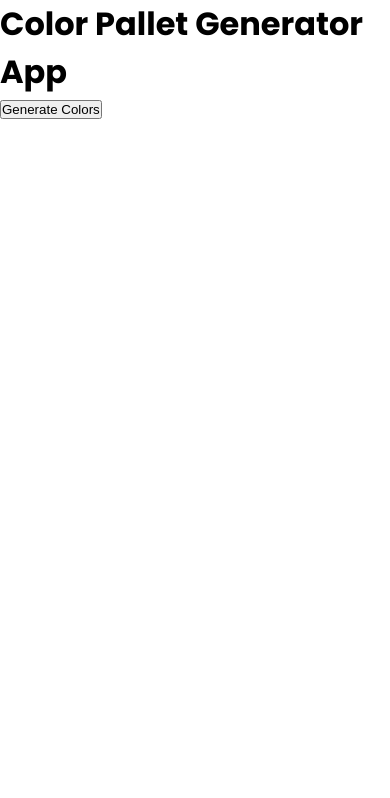
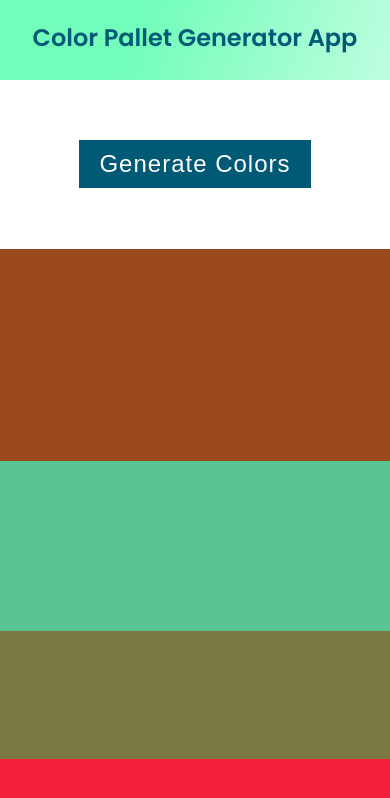
Before and after one commit to thenjanand/color-pallet-generator, a plain HTML site: page index.html in a window 390 px wide. Both pictures are taken after a click on the button "Generate Colors". Drawn offline with Linux system fonts and the light colour scheme.

Commit message:
updated functionality

```diff
--- a/index.html
+++ b/index.html
@@ -16,6 +16,13 @@
     <button id="generateBtn">Generate Colors</button>
   </section>
 
-  <div class="colors_container"></div>
+  <div class="colors_container">
+    <div class="colorBox" id="color1">
+      <!-- <p>#6a23e4</p> -->
+    </div>
+    <div class="colorBox" id="color2"></div>
+    <div class="colorBox" id="color3"></div>
+    <div class="colorBox" id="color4"></div>
+  </div>
 </body>
 </html>
--- a/index.js
+++ b/index.js
@@ -0,0 +1,47 @@
+const generateBtn = document.getElementById("generateBtn");
+
+const singleHexColorGenerator = () => {
+  const hex = [0, 1, 2, 3, 4, 5, 6, 7, 8, 9, "A", "B", "C", "D", "F"];
+
+  let hexColor = "#";
+
+  for (let i = 0; i < 6; i++) {
+    let random = Math.floor(Math.random() * hex.length);
+    hexColor += hex[random];
+    // console.log(hexColor);
+  }
+  return hexColor;
+};
+
+const colorPalletGenerator = () => {
+  const colorPallet = [];
+  for (let i = 0; i < 4; i++) {
+    colorPallet.push(singleHexColorGenerator());
+  }
+  return colorPallet;
+};
+
+const renderColorPallet = () => {
+  const colorsContainer = document.querySelector(".colors_container");
+
+  colorsContainer.innerHTML = "";
+
+  const colorPallet = colorPalletGenerator();
+  colorPallet.forEach((color, i) => {
+    const colordiv = document.createElement("div");
+    colordiv.id = `color${i + 1}`;
+    colordiv.style.background = color;
+    colordiv.className = "colorBox";
+
+    const colorTag = document.createElement("p");
+    colorTag.id = `color${i + 1}Tag`;
+    colorTag.className = "colorTag";
+    colorTag.innerHTML = color;
+    colordiv.appendChild(colorTag);
+
+    colorsContainer.appendChild(colordiv);
+  });
+
+  const colorTags=document.querySelectorAll(".colorTag");
+};
+generateBtn.addEventListener("click", renderColorPallet);
--- a/style.css
+++ b/style.css
@@ -4,9 +4,82 @@
   margin: 0;
   box-sizing: border-box;
 }
-:root{
---primary:#e37676;
+:root {
+  --primary: #005a76;
 }
 html {
-  font-family: "Poppins",sans-serif;
+  font-family: "Poppins", sans-serif;
 }
+.title-container {
+  background: linear-gradient(
+    111.38deg,
+    #72fdba 35.93%,
+    rgba(251, 251, 251, 0.416667) 152.79%,
+    rgba(237, 237, 237, 0) 236.26%
+  );
+  padding: 20px 0;
+  height: 80px;
+}
+.title-container h1 {
+  font-weight: 600;
+  font-size: 32px;
+  color: var(--primary);
+  text-align: center;
+}
+.button_container{
+  height: 20vh;
+  display: grid;
+  place-items: center;
+}
+.button_container button{
+  background-color:var(--primary);
+  border: none;
+  font-size: 24px;
+  padding: 10px 20px;
+  color: white;
+  letter-spacing: 1px;
+  cursor: pointer;
+}
+.colors_container{
+height: calc(80vh - 80px);
+display: grid;
+grid-template-rows: 5fr 4fr 3fr 2fr;
+}
+#color1{
+  background-color: red;
+}
+#color2{
+  background-color: green;
+}
+#color3{
+  background-color: yellow;
+}
+#color4{
+  background-color: blue;
+}
+
+.colorBox p{
+background-color: rgb(255, 255, 255);
+width: 150px;
+padding: 10px;
+text-align: end;
+margin-top: 10px;
+font-size: 24px;
+display: none;
+}
+.colorBox:hover p{
+display: inline-block;
+  }
+/* Responsive */
+
+@media(max-width :768px){
+  .title-container h1{
+    font-size: 24px;
+  }
+}
+
+@media(max-width :350px){
+  .title-container h1{
+    font-size: 16px;
+  }
+}
```
